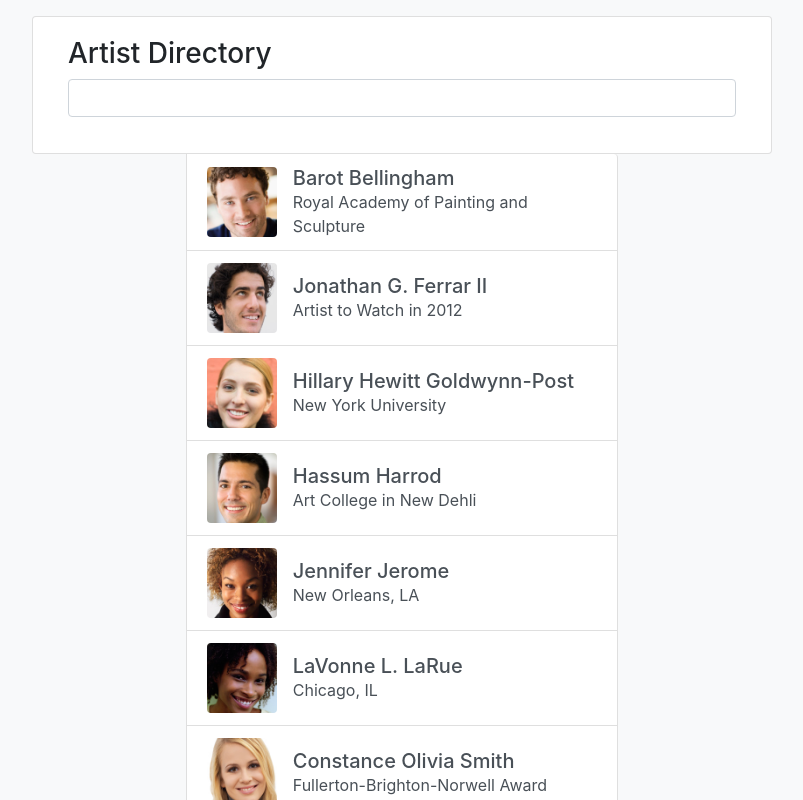
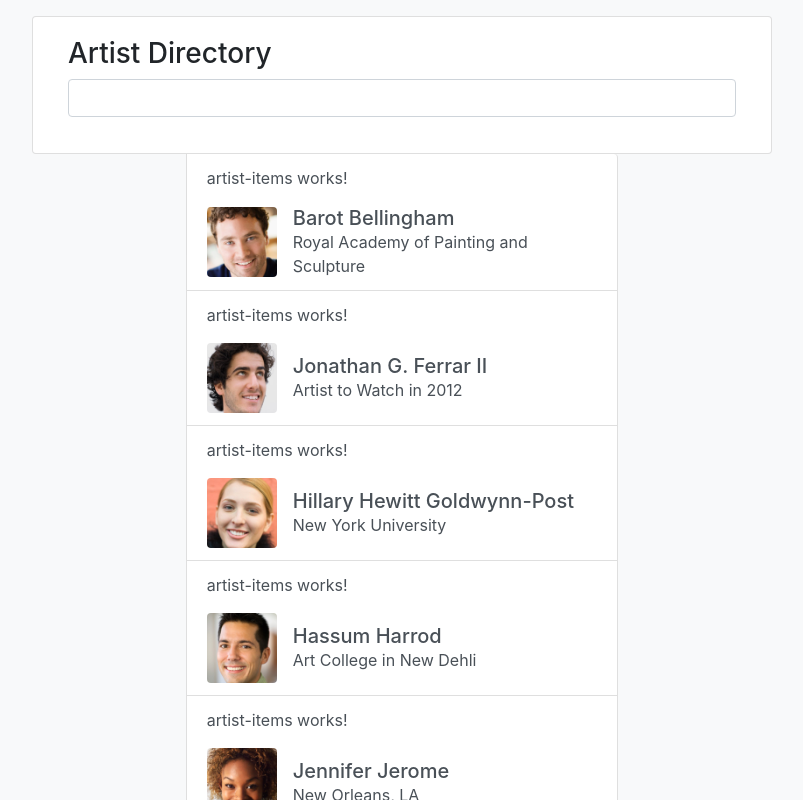
Before and after one commit to Annaliskirwa/_App_Ocho, an Angular app: page / in a window 1280 px wide. Shown: the top 800 px of the page, without its empty margins (238-1041 px from the left). Built offline with nearby package versions, Linux system fonts and the light colour scheme.

Commit message:
It will nest the components

```diff
--- a/src/app/app.component.html
+++ b/src/app/app.component.html
@@ -23,6 +23,7 @@
           *ngFor="let artist of artist;"
           (click)="showArtist(artist)"
           [style.backgroundColor]="artist.highlight ? '#EEE' : '#FFF' ">
+          <app-artist-items></app-artist-items>
               <div class="media">
                 <!--Using expressions-->
                 <img class = "mr-3 rounded align-self-center image-fluid" style= "width: 70px;"[src] = "'./assets/images/' + artist.shortname + '_tn.jpg'" alt = "{{'Photo of ' + artist.name}}">
```
